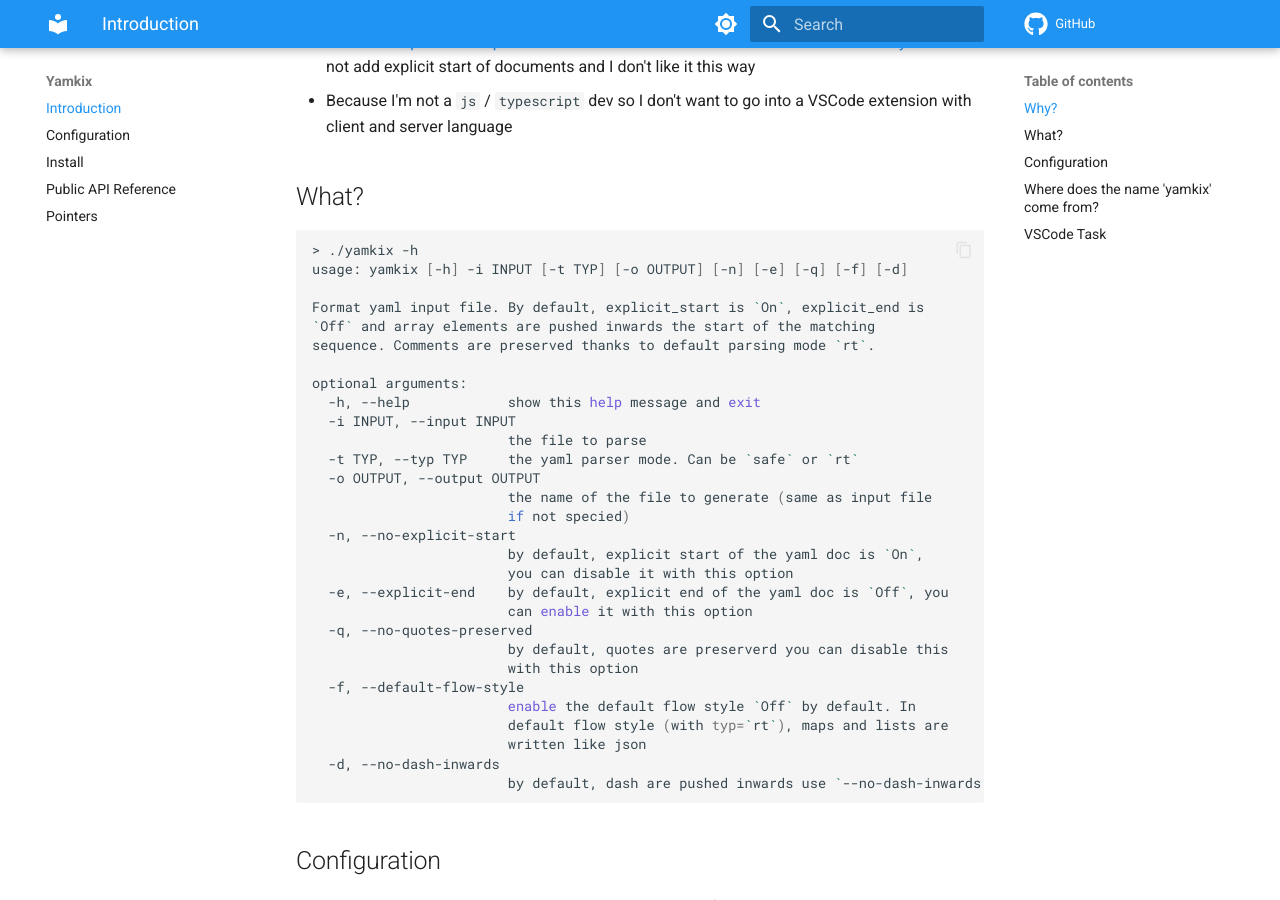
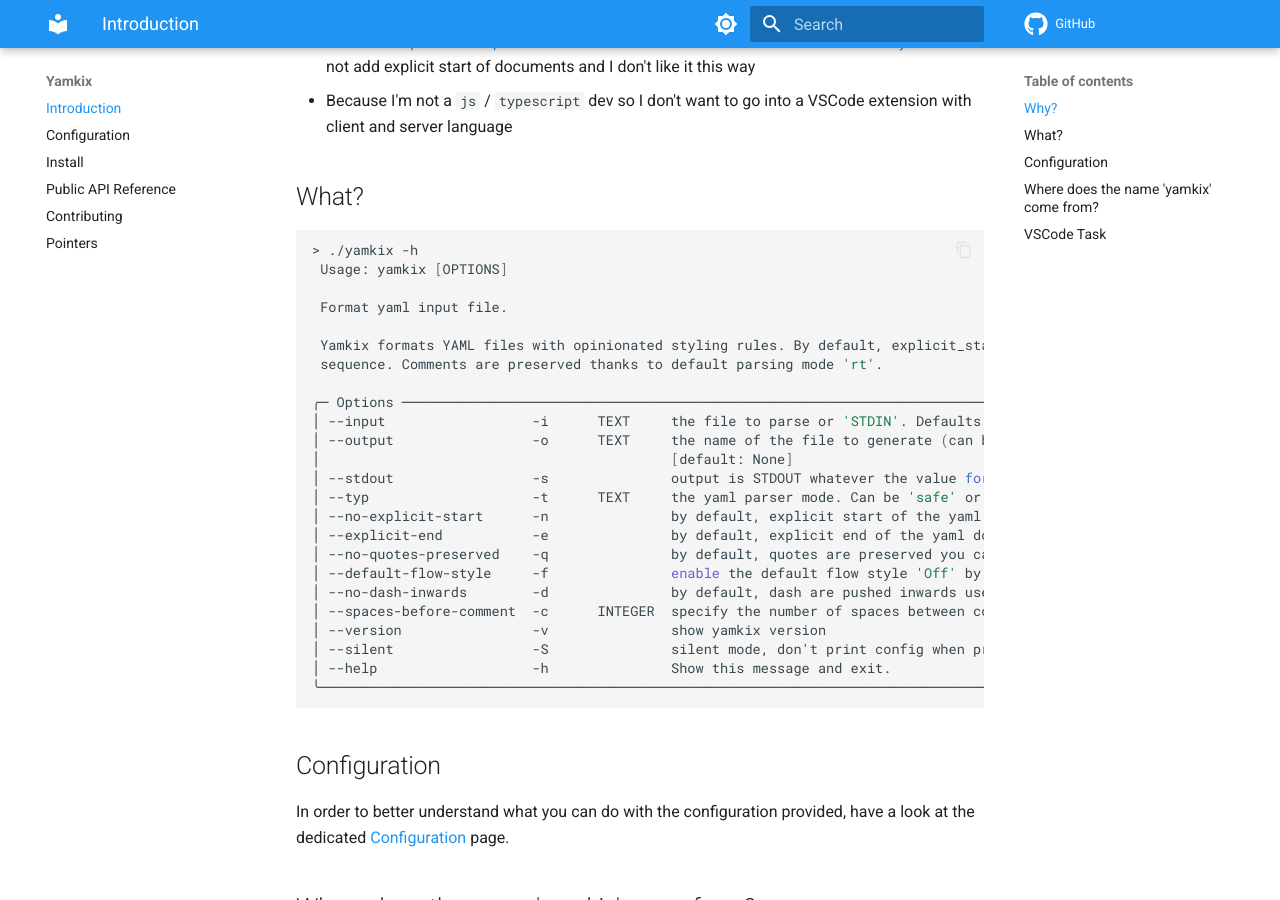
Before and after one commit to looztra/yamkix, an MkDocs documentation site: the page built from docs/index.md, in a window 1280 px wide and 900 px high, scrolled down 261 px. Built offline with MkDocs 1.6.1 and Material for MkDocs 9.7.7, drawn with Linux system fonts in a browser that asks for light colours; comment, search, counter and statistics services are not loaded.

````diff
--- /dev/null
+++ b/docs/contributing.md
@@ -0,0 +1,70 @@
+# How to contribute
+
+## Prerequisites
+
+### Mandatory
+
+- [uv](https://docs.astral.sh/uv/getting-started/installation/)
+
+### Optional
+
+- [mise](https://mise.jdx.dev/)
+- [Pre-Commit](https://pre-commit.com/#install)
+- [shfmt](https://github.com/mvdan/sh)
+- [shellcheck](https://github.com/mvdan/sh)
+- [editorconfig-checker](https://github.com/editorconfig-checker/editorconfig-checker)
+
+### Install the optional prerequisites
+
+- If you installed mise, you can simply run:
+
+```bash
+mise install
+```
+
+## Hack
+
+- run `make setup-venv` so that `uv` inits a virtual environment with required dependencies (same as `uv sync`)
+
+### Update the dependencies
+
+Run `make upgrade-dependencies`, this is the same as `uv sync --upgrade`
+
+### Code
+
+- run `make tests` to launch unit tests (same as `uv run poe test:cov)
+- run `make lint` to launch linters (same as `uv run poe lint:all`)
+
+### Pre-Commit
+
+- If you want to run pre-commit before each commit, run once `make precommit-install`
+- If you don't want to configure a pre-commit hook (your choice, pre-commit is run by the CICD anyway), you can run it when you want, use `make precommit-run`
+
+### Configure your editor
+
+#### VSCode
+
+- It's a good idea to install the [EditorConfig for VSCode extension](https://marketplace.visualstudio.com/items?itemName=EditorConfig.EditorConfig)
+- Your `settings.json` (user or workspace or project) should contain:
+
+```json
+{
+  "[python]": {
+    "editor.defaultFormatter": "charliermarsh.ruff",
+    "editor.formatOnSave": true,
+    "editor.codeActionsOnSave": {
+      "source.organizeImports": "explicit",
+      "source.fixAll": "explicit"
+    }
+  }
+  "files.trimTrailingWhitespace": true,
+  "files.insertFinalNewline": true,
+  "files.trimFinalNewlines": true,
+  "python.testing.unittestEnabled": false,
+  "python.testing.pytestEnabled": true,
+}
+```
+
+#### Others
+
+- Feel free to contribute any other editor configuration
--- a/docs/index.md
+++ b/docs/index.md
@@ -14,34 +14,29 @@
 
 ``` shell
 > ./yamkix -h
-usage: yamkix [-h] -i INPUT [-t TYP] [-o OUTPUT] [-n] [-e] [-q] [-f] [-d]
+ Usage: yamkix [OPTIONS]
 
-Format yaml input file. By default, explicit_start is `On`, explicit_end is
-`Off` and array elements are pushed inwards the start of the matching
-sequence. Comments are preserved thanks to default parsing mode `rt`.
+ Format yaml input file.
 
-optional arguments:
-  -h, --help            show this help message and exit
-  -i INPUT, --input INPUT
-                        the file to parse
-  -t TYP, --typ TYP     the yaml parser mode. Can be `safe` or `rt`
-  -o OUTPUT, --output OUTPUT
-                        the name of the file to generate (same as input file
-                        if not specied)
-  -n, --no-explicit-start
-                        by default, explicit start of the yaml doc is `On`,
-                        you can disable it with this option
-  -e, --explicit-end    by default, explicit end of the yaml doc is `Off`, you
-                        can enable it with this option
-  -q, --no-quotes-preserved
-                        by default, quotes are preserverd you can disable this
-                        with this option
-  -f, --default-flow-style
-                        enable the default flow style `Off` by default. In
-                        default flow style (with typ=`rt`), maps and lists are
-                        written like json
-  -d, --no-dash-inwards
-                        by default, dash are pushed inwards use `--no-dash-inwards` to have the dash start at the sequence level
+ Yamkix formats YAML files with opinionated styling rules. By default, explicit_start is 'On', explicit_end is 'Off' and array elements are pushed inwards the start of the matching
+ sequence. Comments are preserved thanks to default parsing mode 'rt'.
+
+╭─ Options ───────────────────────────────────────────────────────────────────────────────────────────────────────────────────────────────────────────────────────────────────────────╮
+│ --input                  -i      TEXT     the file to parse or 'STDIN'. Defaults to 'STDIN' if not specified [default: None]                                                        │
+│ --output                 -o      TEXT     the name of the file to generate (can be 'STDOUT') (same as input file if not specified, hence 'STDOUT' if 'STDIN' as input)              │
+│                                           [default: None]                                                                                                                           │
+│ --stdout                 -s               output is STDOUT whatever the value for input (-i) and output (-o)                                                                        │
+│ --typ                    -t      TEXT     the yaml parser mode. Can be 'safe' or 'rt' [default: rt]                                                                                 │
+│ --no-explicit-start      -n               by default, explicit start of the yaml doc is 'On', you can disable it with this option                                                   │
+│ --explicit-end           -e               by default, explicit end of the yaml doc is 'Off', you can enable it with this option                                                     │
+│ --no-quotes-preserved    -q               by default, quotes are preserved you can disable this with this option                                                                    │
+│ --default-flow-style     -f               enable the default flow style 'Off' by default. In default flow style (with typ='rt'), maps and lists are written like json               │
+│ --no-dash-inwards        -d               by default, dash are pushed inwards use '--no-dash-inwards' to have the dash start at the sequence level                                  │
+│ --spaces-before-comment  -c      INTEGER  specify the number of spaces between comments and content. If not specified, comments are left as is. [default: None]                     │
+│ --version                -v               show yamkix version                                                                                                                       │
+│ --silent                 -S               silent mode, don't print config when processing file(s)                                                                                   │
+│ --help                   -h               Show this message and exit.                                                                                                               │
+╰─────────────────────────────────────────────────────────────────────────────────────────────────────────────────────────────────────────────────────────────────────────────────────╯
 ```
 
 ## Configuration
--- a/mkdocs.yml
+++ b/mkdocs.yml
@@ -58,4 +58,5 @@ nav:
   - Configuration: configuration.md
   - Install: install.md
   - Public API Reference: reference.md
+  - Contributing: contributing.md
   - Pointers: pointers.md
````
Also changed, not shown: CONTRIBUTING.md (+1 -83 lines), README.md (+4 -2 lines).
